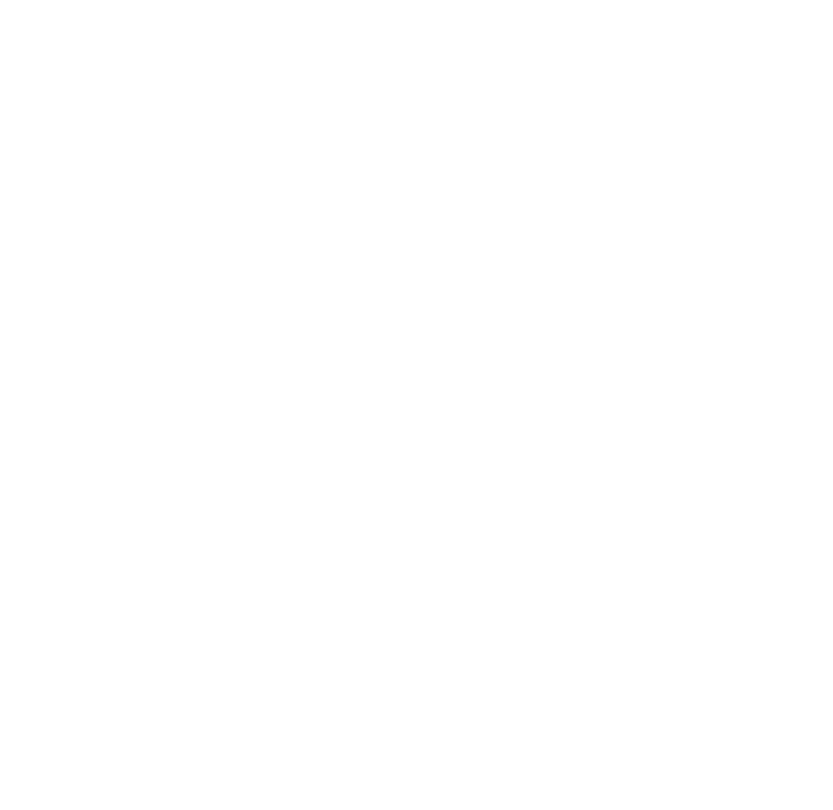
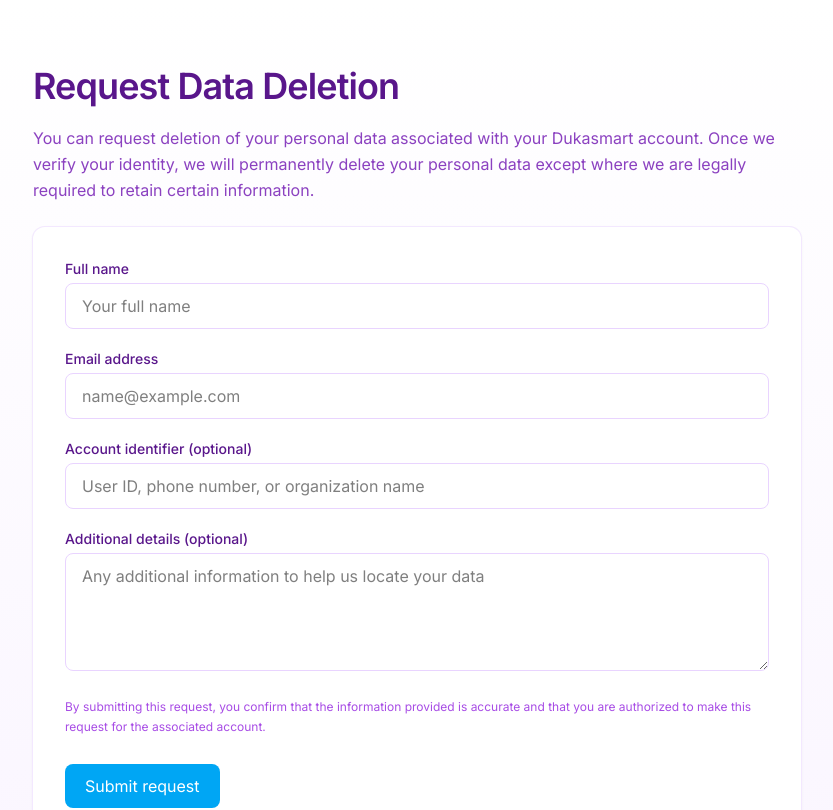
Before and after one commit to FabianOkucai/dukasmart, a React (Vite) app in the folder dukasmart/: page /data-deletion in a window 1280 px wide. Before the commit this address had no page. Shown: the top 810 px of the page, without its empty margins (223-1056 px from the left). Built offline with nearby package versions, Linux system fonts and the light colour scheme.

Commit message:
Add Data Deletion page and link in Footer

```diff
--- a/dukasmart/src/App.jsx
+++ b/dukasmart/src/App.jsx
@@ -8,6 +8,7 @@
 import Terms from './pages/Terms'
 import Support from './pages/Support'
 import ComingSoon from './pages/ComingSoon'
+import DataDeletion from './pages/DataDeletion'
 
 const App = () => {
   return (
@@ -29,6 +30,7 @@
           <Route path="/terms" element={<Terms />} />
           <Route path="/support" element={<Support />} />
           <Route path="/coming-soon" element={<ComingSoon />} />
+          <Route path="/data-deletion" element={<DataDeletion />} />
         </Routes>
       </div>
     </Router>
--- a/dukasmart/src/components/Footer/Footer.jsx
+++ b/dukasmart/src/components/Footer/Footer.jsx
@@ -115,6 +115,7 @@
               <Link to="/privacy" className="text-purple-300 hover:text-white transition-colors">Privacy Policy</Link>
               <Link to="/terms" className="text-purple-300 hover:text-white transition-colors">Terms of Service</Link>
               <Link to="/support" className="text-purple-300 hover:text-white transition-colors">Support</Link>
+              <Link to="/data-deletion" className="text-purple-300 hover:text-white transition-colors">Request Data Deletion</Link>
             </div>
           </div>
         </div>
--- /dev/null
+++ b/dukasmart/src/pages/DataDeletion.jsx
@@ -0,0 +1,87 @@
+import React from 'react'
+import Footer from '../components/Footer/Footer'
+
+const DataDeletion = () => {
+  return (
+    <div className="min-h-screen flex flex-col bg-white">
+      <main className="flex-1">
+        <section className="py-16 px-6 md:px-10 lg:px-16 bg-gradient-to-b from-white to-purple-50">
+          <div className="max-w-3xl mx-auto">
+            <h1 className="text-3xl md:text-4xl font-semibold text-purple-900 mb-4">Request Data Deletion</h1>
+            <p className="text-purple-800/80 mb-6 leading-relaxed">
+              You can request deletion of your personal data associated with your Dukasmart account. Once we verify your identity, we will permanently delete your personal data except where we are legally required to retain certain information.
+            </p>
+
+            <div className="bg-white rounded-xl shadow-sm ring-1 ring-purple-100 p-6 md:p-8">
+              <form
+                className="space-y-5"
+                method="POST"
+                action="https://formspree.io/f/mwkgyqga"
+              >
+                <div>
+                  <label className="block text-sm font-medium text-purple-900 mb-1">Full name</label>
+                  <input
+                    type="text"
+                    name="fullName"
+                    required
+                    className="w-full rounded-lg border border-purple-200 px-4 py-2.5 outline-none focus:ring-2 focus:ring-sky-300 focus:border-sky-300 bg-white"
+                    placeholder="Your full name"
+                  />
+                </div>
+
+                <div>
+                  <label className="block text-sm font-medium text-purple-900 mb-1">Email address</label>
+                  <input
+                    type="email"
+                    name="email"
+                    required
+                    className="w-full rounded-lg border border-purple-200 px-4 py-2.5 outline-none focus:ring-2 focus:ring-sky-300 focus:border-sky-300 bg-white"
+                    placeholder="name@example.com"
+                  />
+                </div>
+
+                <div>
+                  <label className="block text-sm font-medium text-purple-900 mb-1">Account identifier (optional)</label>
+                  <input
+                    type="text"
+                    name="accountId"
+                    className="w-full rounded-lg border border-purple-200 px-4 py-2.5 outline-none focus:ring-2 focus:ring-sky-300 focus:border-sky-300 bg-white"
+                    placeholder="User ID, phone number, or organization name"
+                  />
+                </div>
+
+                <div>
+                  <label className="block text-sm font-medium text-purple-900 mb-1">Additional details (optional)</label>
+                  <textarea
+                    name="details"
+                    rows="4"
+                    className="w-full rounded-lg border border-purple-200 px-4 py-2.5 outline-none focus:ring-2 focus:ring-sky-300 focus:border-sky-300 bg-white"
+                    placeholder="Any additional information to help us locate your data"
+                  />
+                </div>
+
+                <p className="text-xs text-purple-700/70">
+                  By submitting this request, you confirm that the information provided is accurate and that you are authorized to make this request for the associated account.
+                </p>
+
+                <button
+                  type="submit"
+                  className="mt-2 inline-flex items-center justify-center rounded-lg bg-sky-500 hover:bg-sky-600 text-white px-5 py-2.5 transition-colors"
+                >
+                  Submit request
+                </button>
+              </form>
+            </div>
+
+            <p className="mt-6 text-sm text-purple-800/80">
+              Alternatively, you can contact us at <a className="text-sky-600 hover:underline" href="mailto:info@Dukasmart.com">info@Dukasmart.com</a> to submit your request.
+            </p>
+          </div>
+        </section>
+      </main>
+      <Footer />
+    </div>
+  )
+}
+
+export default DataDeletion
```
